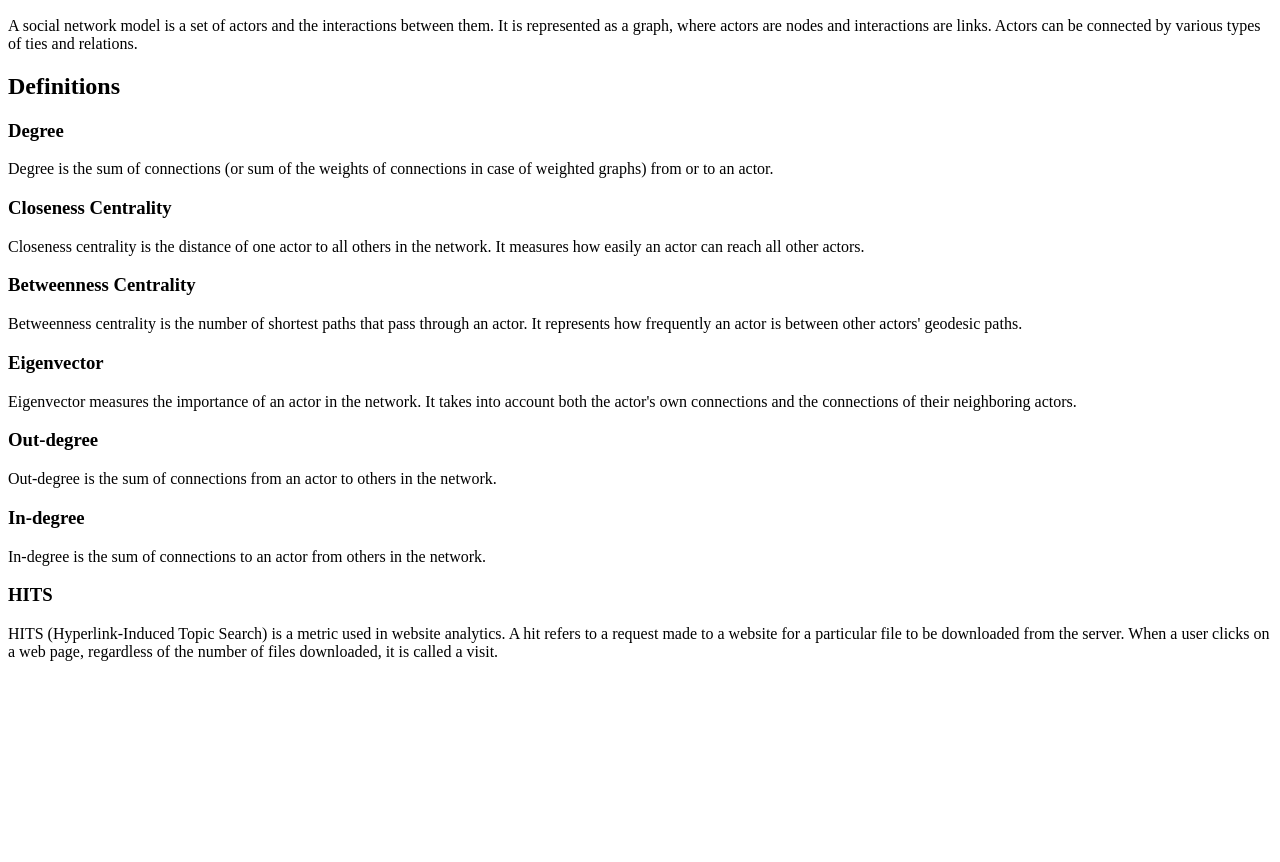
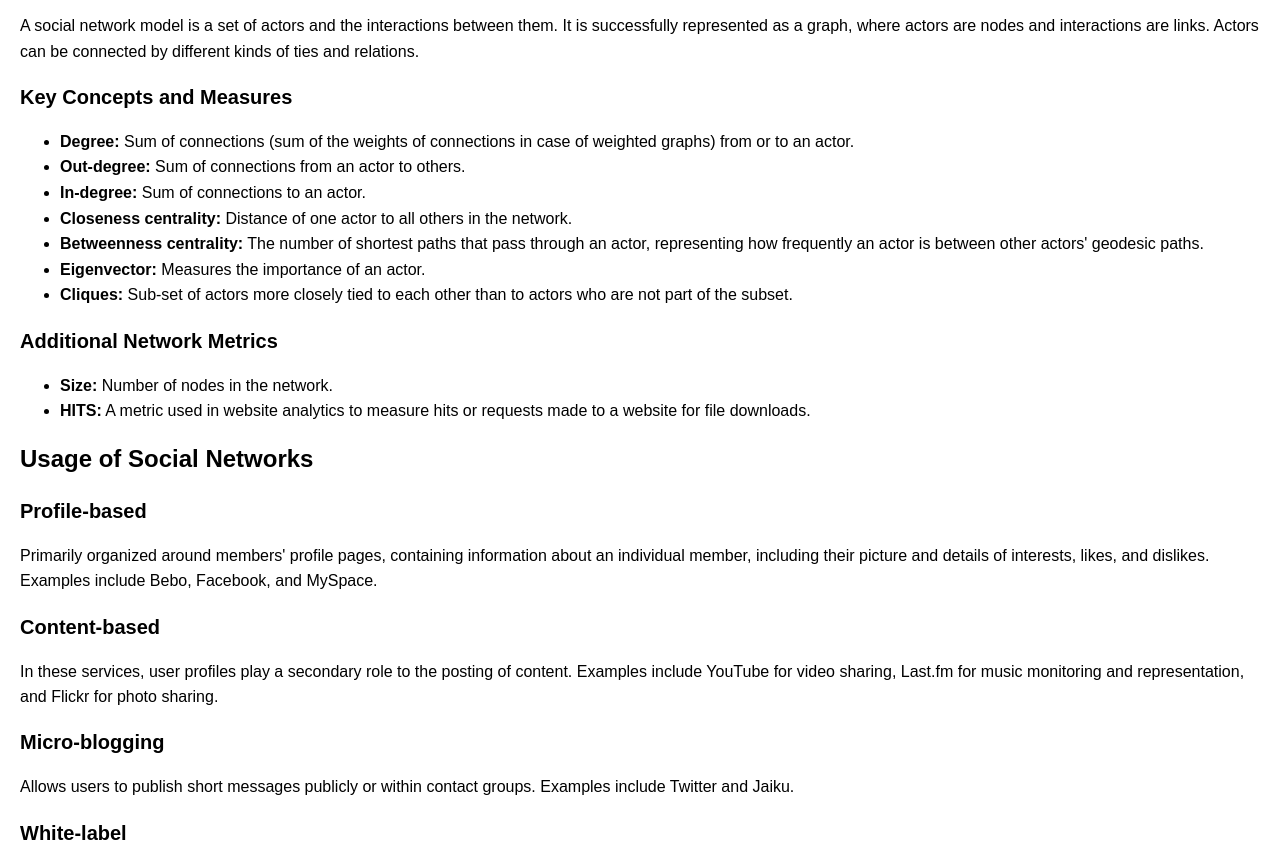
Before and after one commit to lebuniv/lebuniv, a plain HTML site: page index.html in a window 1280 px wide. Shown: the part 110-972 px from the top of the page. Before the commit the page ends 800 px from the top, so only its background shows below. Drawn offline with Linux system fonts and the light colour scheme.

Commit message:
Update index.html
Signed-off-by: lebuniv <114370471+lebuniv@users.noreply.github.com>

```diff
--- a/index.html
+++ b/index.html
@@ -1,35 +1,85 @@
 <!DOCTYPE html>
 <html>
 <head>
-  <title>Social Network Model Definitions</title>
+  <style>
+    body {
+      font-family: Arial, sans-serif;
+      margin: 20px;
+      line-height: 1.6;
+    }
+
+    h1 {
+      font-size: 24px;
+      margin-bottom: 10px;
+    }
+
+    h2 {
+      font-size: 20px;
+      margin-bottom: 5px;
+    }
+
+    p {
+      margin-bottom: 10px;
+    }
+
+    ul {
+      margin-bottom: 10px;
+    }
+  </style>
 </head>
 <body>
-  <h1>Social Network Model Definitions</h1>
+  <h1>Social Network Model and Representation</h1>
 
   <h2>Social Network Model</h2>
-  <p>A social network model is a set of actors and the interactions between them. It is represented as a graph, where actors are nodes and interactions are links. Actors can be connected by various types of ties and relations.</p>
+  <p>A social network model is a set of actors and the interactions between them. It is successfully represented as a graph, where actors are nodes and interactions are links. Actors can be connected by different kinds of ties and relations.</p>
 
-  <h2>Definitions</h2>
+  <h2>Key Concepts and Measures</h2>
+  <ul>
+    <li><strong>Degree:</strong> Sum of connections (sum of the weights of connections in case of weighted graphs) from or to an actor.</li>
+    <li><strong>Out-degree:</strong> Sum of connections from an actor to others.</li>
+    <li><strong>In-degree:</strong> Sum of connections to an actor.</li>
+    <li><strong>Closeness centrality:</strong> Distance of one actor to all others in the network.</li>
+    <li><strong>Betweenness centrality:</strong> The number of shortest paths that pass through an actor, representing how frequently an actor is between other actors' geodesic paths.</li>
+    <li><strong>Eigenvector:</strong> Measures the importance of an actor.</li>
+    <li><strong>Cliques:</strong> Sub-set of actors more closely tied to each other than to actors who are not part of the subset.</li>
+  </ul>
 
-  <h3>Degree</h3>
-  <p>Degree is the sum of connections (or sum of the weights of connections in case of weighted graphs) from or to an actor.</p>
+  <h2>Additional Network Metrics</h2>
+  <ul>
+    <li><strong>Size:</strong> Number of nodes in the network.</li>
+    <li><strong>HITS:</strong> A metric used in website analytics to measure hits or requests made to a website for file downloads.</li>
+  </ul>
 
-  <h3>Closeness Centrality</h3>
-  <p>Closeness centrality is the distance of one actor to all others in the network. It measures how easily an actor can reach all other actors.</p>
+  <h1>Usage of Social Networks</h1>
 
-  <h3>Betweenness Centrality</h3>
-  <p>Betweenness centrality is the number of shortest paths that pass through an actor. It represents how frequently an actor is between other actors' geodesic paths.</p>
+  <h2>Profile-based</h2>
+  <p>Primarily organized around members' profile pages, containing information about an individual member, including their picture and details of interests, likes, and dislikes. Examples include Bebo, Facebook, and MySpace.</p>
 
-  <h3>Eigenvector</h3>
-  <p>Eigenvector measures the importance of an actor in the network. It takes into account both the actor's own connections and the connections of their neighboring actors.</p>
+  <h2>Content-based</h2>
+  <p>In these services, user profiles play a secondary role to the posting of content. Examples include YouTube for video sharing, Last.fm for music monitoring and representation, and Flickr for photo sharing.</p>
 
-  <h3>Out-degree</h3>
-  <p>Out-degree is the sum of connections from an actor to others in the network.</p>
+  <h2>Micro-blogging</h2>
+  <p>Allows users to publish short messages publicly or within contact groups. Examples include Twitter and Jaiku.</p>
 
-  <h3>In-degree</h3>
-  <p>In-degree is the sum of connections to an actor from others in the network.</p>
+  <h2>White-label</h2>
+  <p>Offer some group-building functionality, allowing users to form mini-communities within sites. Examples include PeopleAggregator, Ning, and Colexn. However, they seem to be losing popularity.</p>
 
-  <h3>HITS</h3>
-  <p>HITS (Hyperlink-Induced Topic Search) is a metric used in website analytics. A hit refers to a request made to a website for a particular file to be downloaded from the server. When a user clicks on a web page, regardless of the number of files downloaded, it is called a visit.</p>
+  <h2>Multi-user Virtual Environments</h2>
+  <p>Environments that allow users to interact with each other's avatars. Examples include Second Life and World of Warcraft.</p>
+
+  <h2>Mobile and Social Search</h2>
+  <p>Mobile and social search services also contribute to the usage of social networks.</p>
+
+  <h2>Additional Information</h2>
+  <ul>
+    <li><strong>Social Relation:</strong> Anything that links two actors in a social network.</li>
+    <li><strong>Social Network Analysis (SNA):</strong> Powerful analysis based on math/graph theory foundations.</li>
+    <li><strong>Walk:</strong> A sequence of actors and relations that begins and ends with actors.</li>
+    <li><strong>Geodesic Distance:</strong> The number of relations in the shortest possible walk from one actor to another.</li>
+    <li><strong>Maximum Flow:</strong> The amount of different actors in the neighborhood of a source that lead to pathways to a target.</li>
+    <li><strong>Social Networking vs. Social Networks:</strong> Social networking refers to the implementation of social networks in the digital world or media.</li>
+    <li><strong>Social Roles:</strong> Defined by regularities in the patterns of relations among actors.</li>
+    <li><strong>Density:</strong> The number of ties that are present compared to the total number of ties possible in a social network.</li>
+  </ul>
 </body>
 </html>
```
